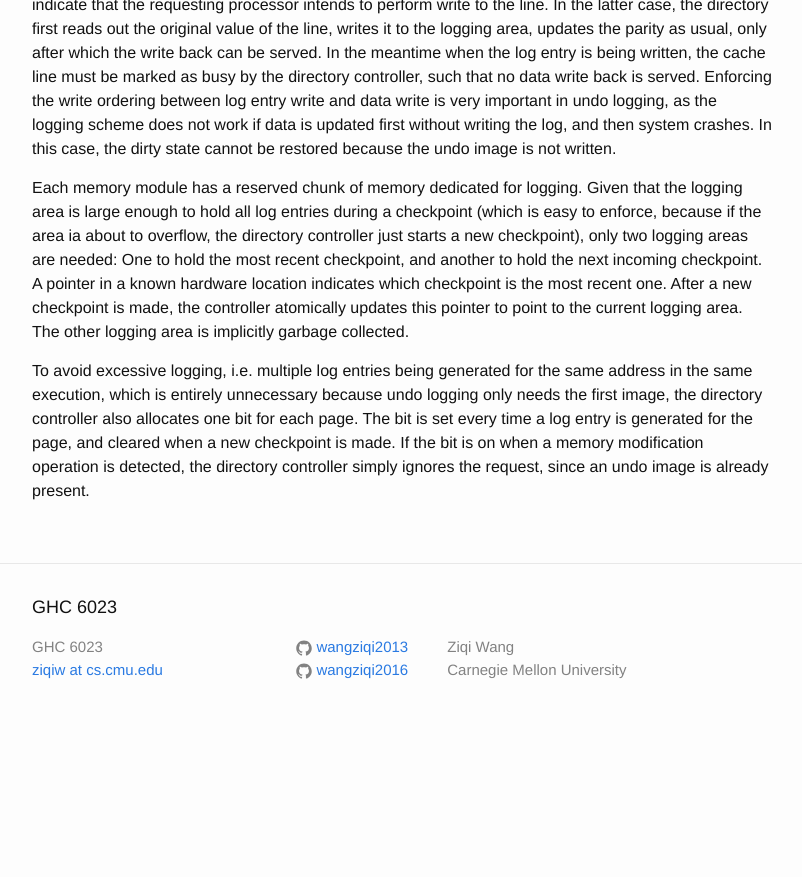
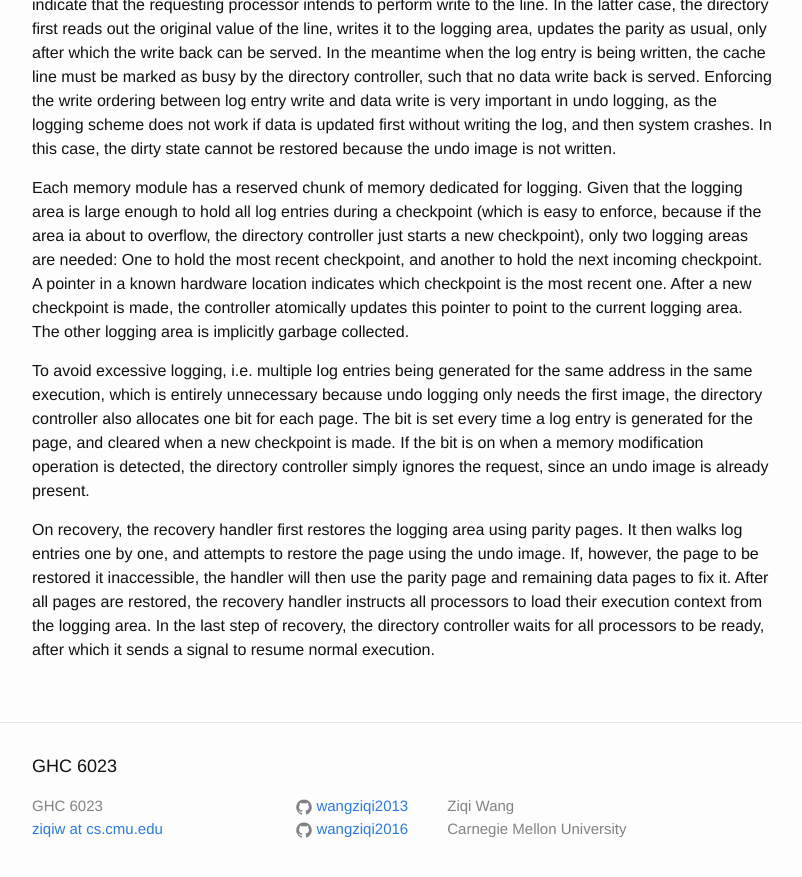
Before and after one commit to wangziqi2013/wangziqi2013.github.io, a Jekyll site: the page built from _posts/2019-03-09-revive.markdown, in a window 1280 px wide and 900 px high, scrolled down 2431 px. Shown: the top 877 px of the window, without its empty margins (238-1040 px from the left). Built offline with Jekyll 4.4.1, drawn with Linux system fonts in a browser that asks for light colours; before the commit the page ends 3172 px from its top, so only the background shows below that.

Commit message:
Adding recovery

```diff
--- a/_posts/2019-03-09-revive.markdown
+++ b/_posts/2019-03-09-revive.markdown
@@ -103,3 +103,9 @@ entirely unnecessary because undo logging only needs the first image, the direct
 each page. The bit is set every time a log entry is generated for the page, and cleared when a new checkpoint is made.
 If the bit is on when a memory modification operation is detected, the directory controller simply ignores the request,
 since an undo image is already present.
+
+On recovery, the recovery handler first restores the logging area using parity pages. It then walks log entries one by one,
+and attempts to restore the page using the undo image. If, however, the page to be restored it inaccessible, the handler
+will then use the parity page and remaining data pages to fix it. After all pages are restored, the recovery handler
+instructs all processors to load their execution context from the logging area. In the last step of recovery, the directory
+controller waits for all processors to be ready, after which it sends a signal to resume normal execution.
```
